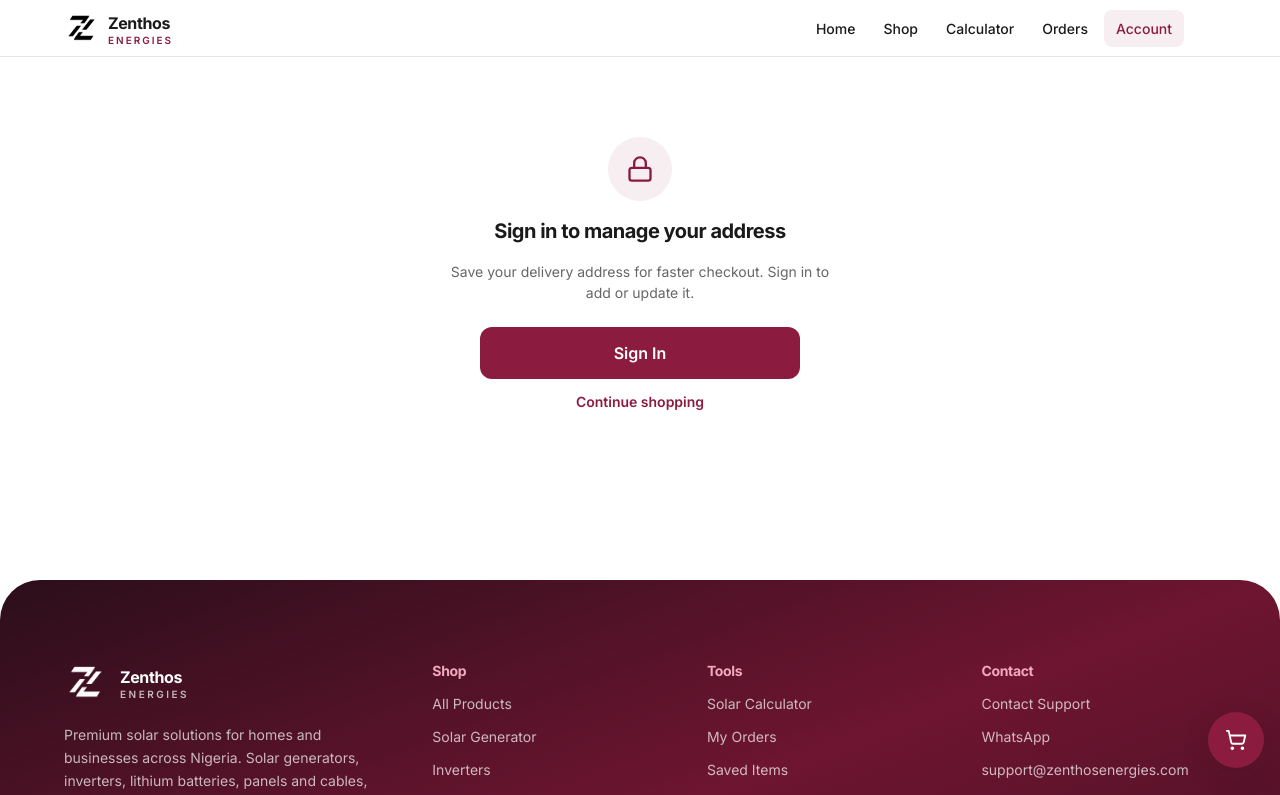
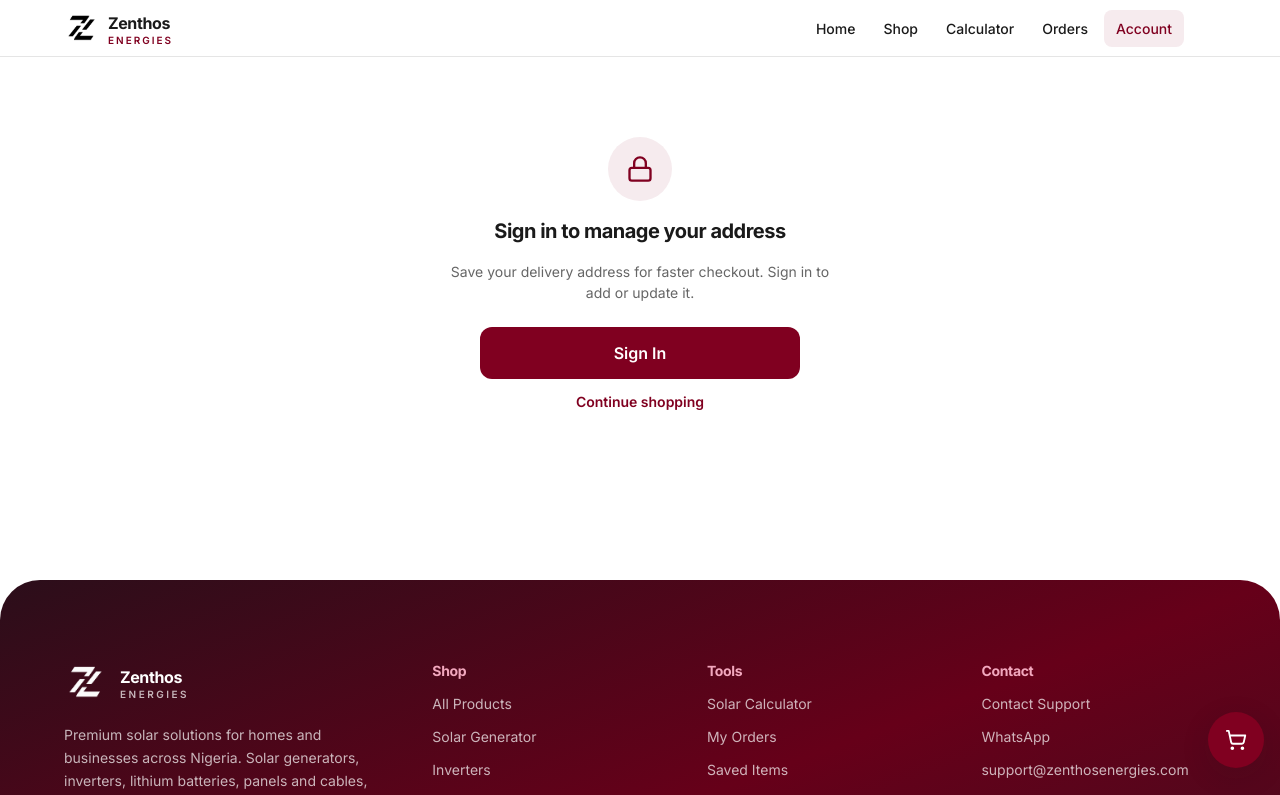
Before and after one commit to ayobamizenthos/Zenthos-Energies, a Next.js app: page /account/address in a window 1280 px wide. Shown: the top 795 px of the page. Built offline with nearby package versions, Linux system fonts and the light colour scheme; no server answers; the database is empty.

Commit message:
style: unify brand burgundy to #800020 sitewide
Align the Zenthos Energies burgundy with the Real Estate brand color
(#800020, dark #660019) across the token palette, theme-color, manifest
and dashboard chart; install button reverts to the shared token.

```diff
--- a/src/app/admin/DashboardScreen.tsx
+++ b/src/app/admin/DashboardScreen.tsx
@@ -88,7 +88,7 @@ export default function AdminDashboard() {
               <Tooltip cursor={{ fill: '#F7EEF1' }} content={<ChartTooltip />} />
               <Bar dataKey="total" radius={[6, 6, 0, 0]}>
                 {revenueByDay.map((_, i) => (
-                  <Cell key={i} fill="#8B1C3F" />
+                  <Cell key={i} fill="#800020" />
                 ))}
               </Bar>
             </BarChart>
--- a/src/app/layout.tsx
+++ b/src/app/layout.tsx
@@ -47,7 +47,7 @@ export const metadata: Metadata = {
 }
 
 export const viewport: Viewport = {
-  themeColor: '#8B1C3F',
+  themeColor: '#800020',
   width: 'device-width',
   initialScale: 1,
   viewportFit: 'cover',
--- a/src/app/manifest.ts
+++ b/src/app/manifest.ts
@@ -11,7 +11,7 @@ export default function manifest(): MetadataRoute.Manifest {
     display: 'standalone',
     orientation: 'portrait',
     background_color: '#FFFFFF',
-    theme_color: '#8B1C3F',
+    theme_color: '#800020',
     categories: ['shopping', 'business'],
     icons: [
       { src: '/icons/icon-192.png', sizes: '192x192', type: 'image/png', purpose: 'any' },
--- a/src/components/layout/InstallPrompt.tsx
+++ b/src/components/layout/InstallPrompt.tsx
@@ -102,7 +102,7 @@ export function InstallPrompt() {
           <button
             type="button"
             onClick={() => void install()}
-            className="flex h-9 shrink-0 items-center rounded-full bg-[#800020] px-4 text-[13px] font-bold text-white transition-colors hover:bg-[#660019]"
+            className="flex h-9 shrink-0 items-center rounded-full bg-burgundy px-4 text-[13px] font-bold text-white transition-colors hover:bg-burgundy-dark"
           >
             Install
           </button>
--- a/tailwind.config.js
+++ b/tailwind.config.js
@@ -5,10 +5,10 @@ const config = {
     extend: {
       colors: {
         burgundy: {
-          DEFAULT: '#8B1C3F',
-          bright: '#A01850',
-          dark: '#6E1531',
-          tint: '#F7EEF1',
+          DEFAULT: '#800020',
+          bright: '#A00028',
+          dark: '#660019',
+          tint: '#F6EBEE',
         },
         ink: {
           DEFAULT: '#1A1A1A',
```
